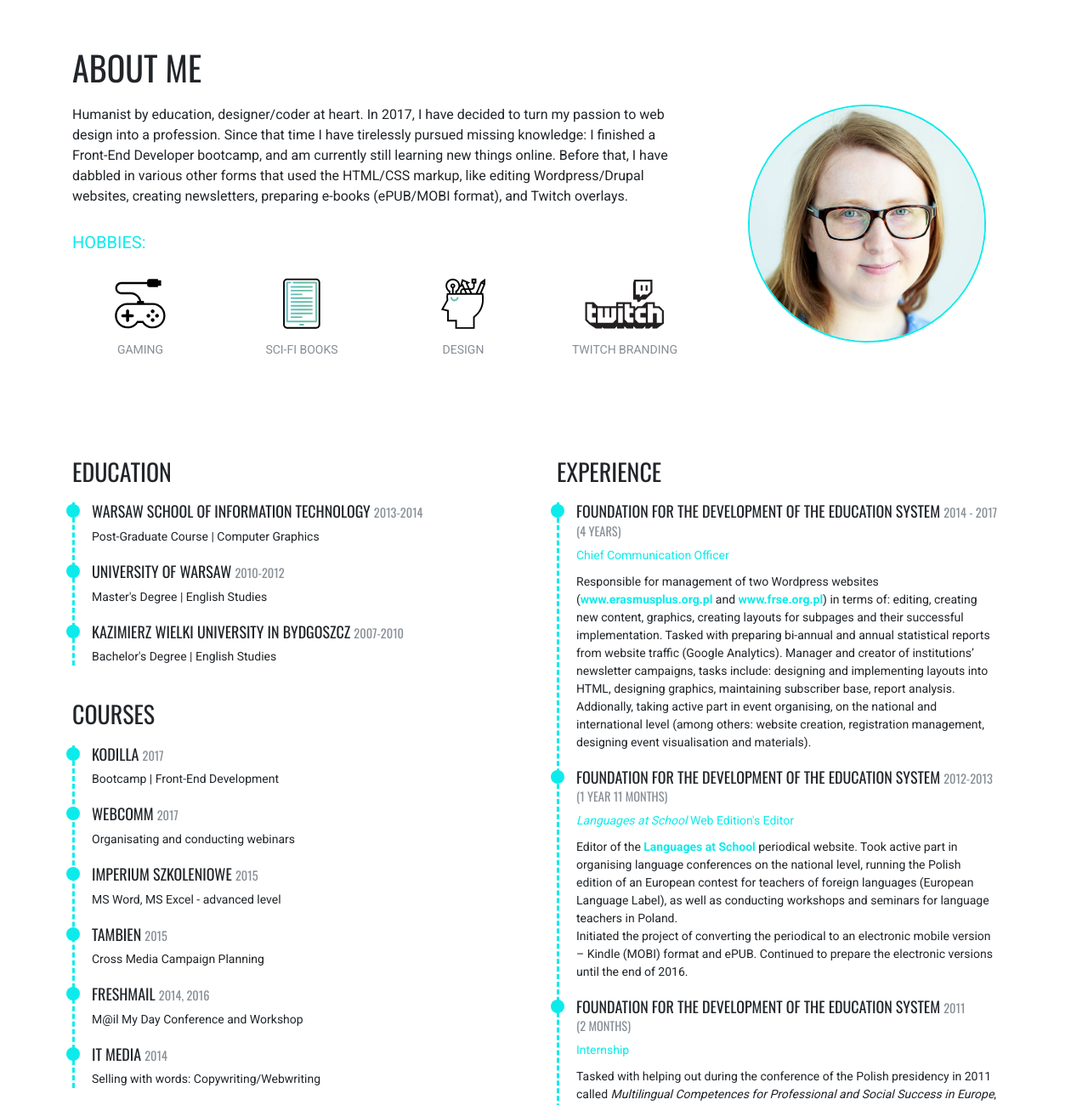
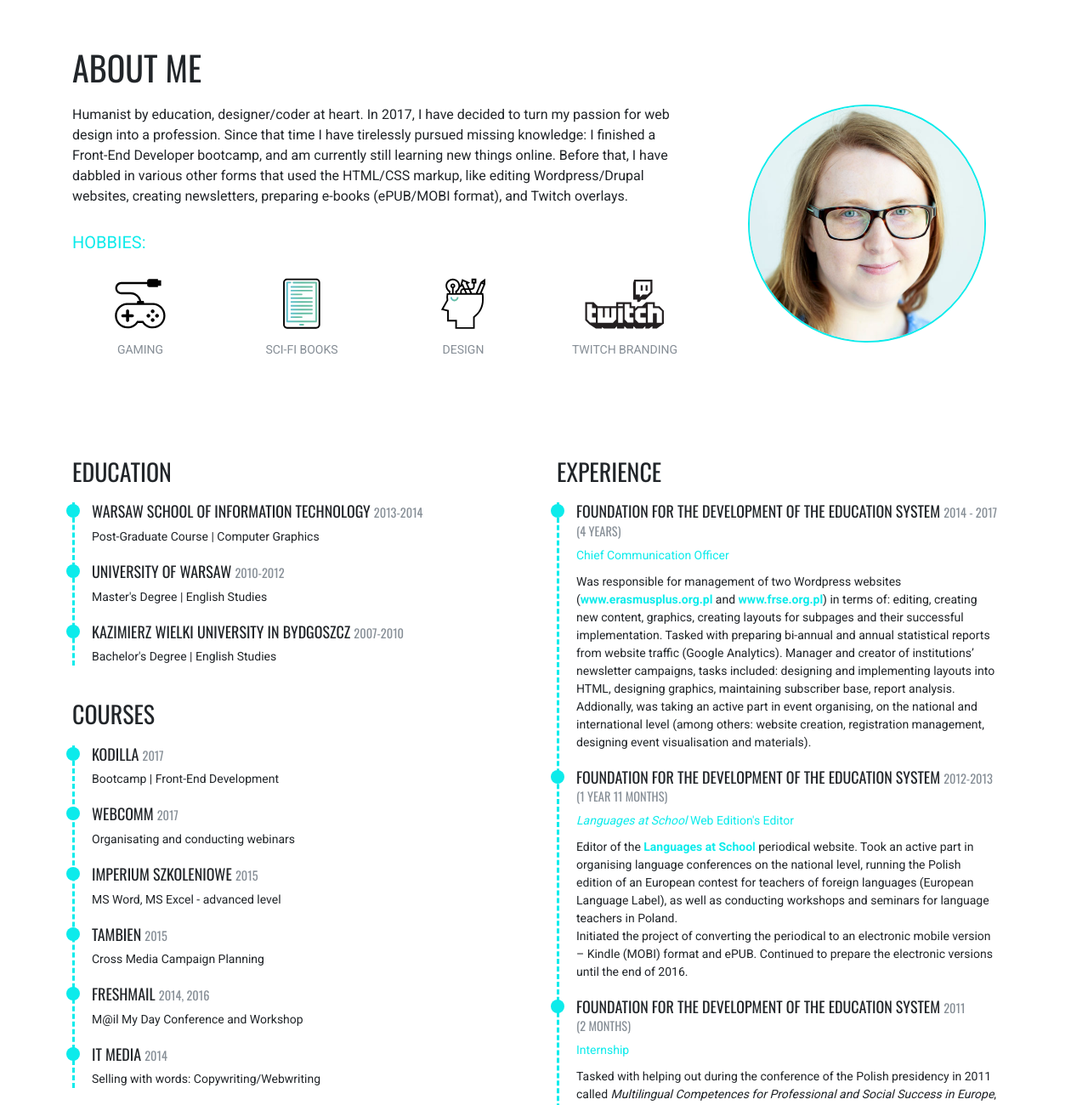
Before and after one commit to ika-codes/ika-codes.github.io, a website: page index.html in a window 1280 px wide. Shown: the part 720-2020 px from the top of the page at 85% size. Drawn offline with nearby package versions, Linux system fonts and the light colour scheme.

Commit message:
Fix content mistakes, change jumbotron image

```diff
--- a/index.html
+++ b/index.html
@@ -52,7 +52,7 @@
 				</div>
 				<div class="row whitespace">
 					<div class="col-md-8">
-						<p>Humanist by education, designer/coder at heart. In 2017, I have decided to turn my passion to web design into a profession. Since that time I have tirelessly pursued missing knowledge: I finished a Front-End Developer bootcamp, and am currently still learning new things online. Before that, I have dabbled in various other forms that used the HTML/CSS markup, like editing Wordpress/Drupal websites, creating newsletters, preparing e-books (ePUB/MOBI format), and Twitch overlays.</p>
+						<p>Humanist by education, designer/coder at heart. In 2017, I have decided to turn my passion for web design into a profession. Since that time I have tirelessly pursued missing knowledge: I finished a Front-End Developer bootcamp, and am currently still learning new things online. Before that, I have dabbled in various other forms that used the HTML/CSS markup, like editing Wordpress/Drupal websites, creating newsletters, preparing e-books (ePUB/MOBI format), and Twitch overlays.</p>
 						<h5 class="small-em">Hobbies:</h5>
 						<div class="row text-center">
 							<div class="col-sm">
@@ -120,11 +120,11 @@
 							<h4>Foundation for the Development of the Education System
 								<small class="text-muted">2014 - 2017 (4 years)</small></h4>
 							<p class="position">Chief Communication Officer</p>
-							<p>Responsible for management of two Wordpress websites (<a href="http://erasmusplus.org.pl" target="_blank" class="a-link">www.erasmusplus.org.pl</a> and <a href="http://frse.org.pl" target="_blank" class="a-link">www.frse.org.pl</a>) in terms of: editing, creating new content, graphics, creating layouts for subpages and their successful implementation. Tasked with preparing bi-annual and annual statistical reports from website traffic (Google Analytics). Manager and creator of institutions’ newsletter campaigns, tasks include: designing and implementing layouts into HTML, designing graphics, maintaining subscriber base, report analysis. Addionally, taking active part in event organising, on the national and international level (among others: website creation, registration management, designing event visualisation and materials).</p>
+							<p>Was responsible for management of two Wordpress websites (<a href="http://erasmusplus.org.pl" target="_blank" class="a-link">www.erasmusplus.org.pl</a> and <a href="http://frse.org.pl" target="_blank" class="a-link">www.frse.org.pl</a>) in terms of: editing, creating new content, graphics, creating layouts for subpages and their successful implementation. Tasked with preparing bi-annual and annual statistical reports from website traffic (Google Analytics). Manager and creator of institutions’ newsletter campaigns, tasks included: designing and implementing layouts into HTML, designing graphics, maintaining subscriber base, report analysis. Addionally, was taking an active part in event organising, on the national and international level (among others: website creation, registration management, designing event visualisation and materials).</p>
 							<h4>Foundation for the Development of the Education System
 								<small class="text-muted">2012-2013 (1 year 11 months)</small></h4>
 							<p class="position"><em>Languages at School</em> Web Edition's Editor</p>
-							<p>Editor of the <a href="http://jows.pl" target="_blank" class="a-link">Languages at School</a> periodical website. Took active part in organising language conferences on the national level, running the Polish edition of an European contest for teachers of foreign languages (European Language Label), as well as conducting workshops and seminars for language teachers in Poland. <br>
+							<p>Editor of the <a href="http://jows.pl" target="_blank" class="a-link">Languages at School</a> periodical website. Took an active part in organising language conferences on the national level, running the Polish edition of an European contest for teachers of foreign languages (European Language Label), as well as conducting workshops and seminars for language teachers in Poland. <br>
 							Initiated the project of converting the periodical to an electronic mobile version – Kindle (MOBI) format and ePUB. Continued to prepare the electronic versions until the end of 2016.</p>
 							<h4>Foundation for the Development of the Education System
 								<small class="text-muted">2011 (2&nbsp;months)</small></h4>
```
Also changed, not shown: images/laptop.png.
